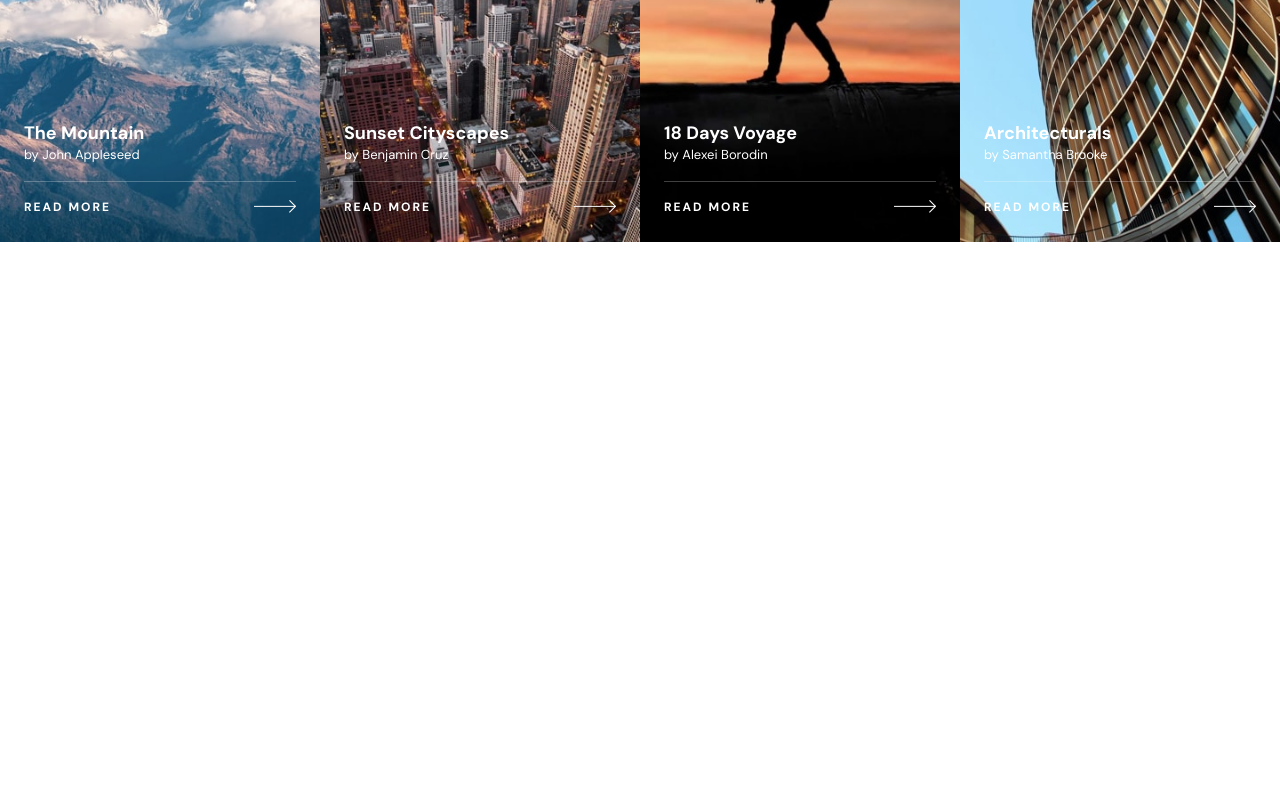
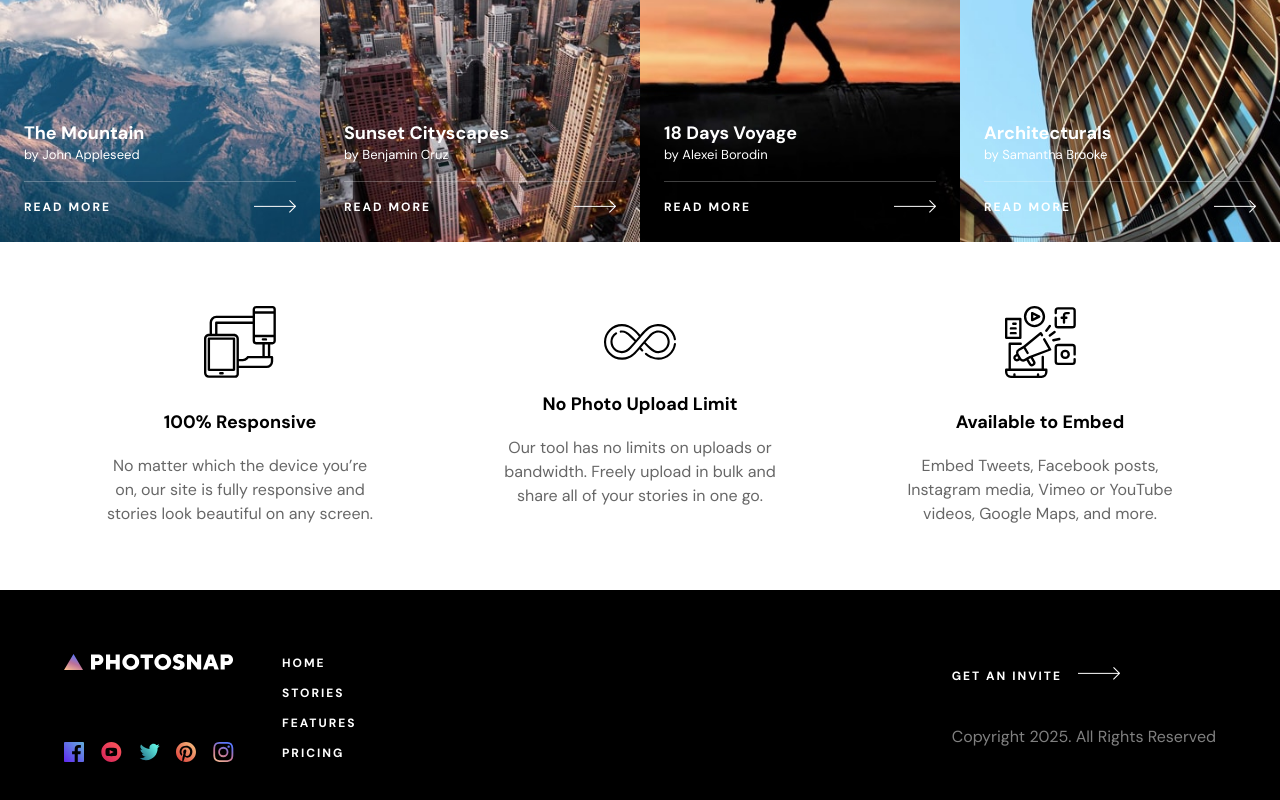
Before and after one commit to EshrakRahman/Photosnap-multi-page-website, a React (Vite) app: page /stories in a window 1280 px wide. Shown: the part 1741-2541 px from the top of the page. Before the commit the page ends 1983 px from the top, so only its background shows below. Built offline with nearby package versions, Linux system fonts and the light colour scheme.

Commit message:
home page done

```diff
--- a/package.json
+++ b/package.json
@@ -24,6 +24,7 @@
     "eslint-plugin-react-hooks": "^7.0.1",
     "eslint-plugin-react-refresh": "^0.4.24",
     "globals": "^16.5.0",
-    "vite": "^7.2.4"
+    "vite": "^7.2.4",
+    "vite-plugin-svgr": "^4.5.0"
   }
 }
--- a/src/assets/index.js
+++ b/src/assets/index.js
@@ -1,7 +1,5 @@
-import Logo from "./shared/desktop/logo.svg";
-
-export { Logo };
-
+export { default as Logo } from "./shared/desktop/logo.svg";
+export { default as whiteLogo } from "./white-logo.svg";
 export { default as MenuIcon } from "./shared/mobile/menu.svg";
 export { default as CloseMenuIcon } from "./shared/mobile/close.svg";
 export { default as ButtonIcon } from "./shared/desktop/arrow.svg";
@@ -36,3 +34,15 @@ export { default as voyageDesktop } from "./stories/desktop/18-days-voyage.jpg";
 
 export { default as architecturalMobiel } from "./stories/mobile/architecturals.jpg";
 export { default as architecturalDekstop } from "./stories/desktop/architecturals.jpg";
+
+// feature card icons
+export { default as responsiveIcon } from "./features/desktop/responsive.svg";
+export { default as uploadIcon } from "./features/desktop/no-limit.svg";
+export { default as embedIcon } from "./features/desktop/embed.svg";
+
+// footer
+export { default as fbIcon } from "./shared/desktop/facebook.svg";
+export { default as ytIcon } from "./shared/desktop/youtube.svg";
+export { default as twitterIcon } from "./shared/desktop/twitter.svg";
+export { default as pintrestIcon } from "./shared/desktop/pinterest.svg";
+export { default as instaIcon } from "./shared/desktop/instagram.svg";
--- /dev/null
+++ b/src/components/layouts/footer/Footer.jsx
@@ -0,0 +1,66 @@
+import {
+  fbIcon,
+  instaIcon,
+  pintrestIcon,
+  twitterIcon,
+  whiteLogo,
+  ytIcon,
+} from "@/assets";
+import { ButtonWithoutFill } from "@/components/shared";
+
+export default function Footer() {
+  return (
+    <>
+      <footer className="bg-black md:px-12 gap-10 md:py-16 py-12 px-8 lg:px-16 flex-col md:flex-row flex md:justify-between md:items-center">
+        <div className="section-one flex flex-col md:flex-row gap-12 ">
+          <div className="left flex flex-col gap-10 justify-between">
+            <div className="logo">
+              <img src={whiteLogo} alt="Photo snap logo" />
+            </div>
+            <div className="icons flex gap-4 items-center justify-between">
+              <div className="">
+                <img src={fbIcon} alt="Facebook" />
+              </div>
+              <div className="">
+                <img src={ytIcon} alt="Youtube" />
+              </div>
+              <div className="">
+                <img src={twitterIcon} alt="Twitter" />
+              </div>
+              <div className="">
+                <img src={pintrestIcon} alt="Pinterest" />
+              </div>
+              <div className="">
+                <img src={instaIcon} alt="Insta" />
+              </div>
+            </div>
+          </div>
+          <div className="right">
+            <nav className="flex md:flex-col gap-3">
+              <a className=" nav-text-footer" href="">
+                Home
+              </a>
+              <a className=" nav-text-footer" href="">
+                Stories
+              </a>
+              <a className=" nav-text-footer" href="">
+                Features
+              </a>
+              <a className=" nav-text-footer" href="">
+                Pricing
+              </a>
+            </nav>
+          </div>
+        </div>
+        <div className="section-two flex flex-col md:gap-10 gap-6 justify-between">
+          <div className="cta">
+            <ButtonWithoutFill icon="white" title="get an invite" />
+          </div>
+          <p className="font-dm font-normal text-base text-white/50">
+            Copyright {new Date().getFullYear()}. All Rights Reserved
+          </p>
+        </div>
+      </footer>
+    </>
+  );
+}
--- a/src/components/layouts/index.js
+++ b/src/components/layouts/index.js
@@ -1,2 +1,3 @@
 export { default as Header } from "./home/Header";
 export { default as TwoCardsSection } from "./home/TwoCardsSection";
+export { default as Footer } from "./footer/Footer";
--- /dev/null
+++ b/src/components/shared/FeatureCard.jsx
@@ -0,0 +1,21 @@
+import { responsiveIcon } from "@/assets";
+
+export default function FeatureCard({ title, description, icon }) {
+  return (
+    <>
+      <div className="flex flex-col justify-center gap-8 items-center">
+        <div className="icon">
+          <img src={icon} alt={title} />
+        </div>
+        <div className="desc flex flex-col justify-center gap-5 items-center">
+          <p className="font-dm font-bold text-[18px] leading-6 text-black">
+            {title}
+          </p>
+          <p className="font-dm text-base font-normal leading-6 text-center text-balance text-black/60">
+            {description}
+          </p>
+        </div>
+      </div>
+    </>
+  );
+}
--- /dev/null
+++ b/src/components/shared/FeatureCardContainer.jsx
@@ -0,0 +1,27 @@
+import { embedIcon, responsiveIcon, uploadIcon } from "@/assets";
+import { FeatureCard } from ".";
+
+export default function FeatureCardContainer() {
+  return (
+    <>
+      <section className="px-4 py-16 lg:px-16 grid grid-cols-1 gap-12 lg:grid-cols-3">
+        <FeatureCard
+          icon={responsiveIcon}
+          title="100% Responsive"
+          description="No matter which the device you’re on, our site is fully responsive
+            and stories look beautiful on any screen."
+        />
+        <FeatureCard
+          icon={uploadIcon}
+          title="No Photo Upload Limit"
+          description="Our tool has no limits on uploads or bandwidth. Freely upload in bulk and share all of your stories in one go."
+        />
+        <FeatureCard
+          icon={embedIcon}
+          title="Available to Embed"
+          description="Embed Tweets, Facebook posts, Instagram media, Vimeo or YouTube videos, Google Maps, and more. "
+        />
+      </section>
+    </>
+  );
+}
--- a/src/components/shared/index.js
+++ b/src/components/shared/index.js
@@ -3,3 +3,5 @@ export { default as ButtonWithoutFill } from "./ButtonWithoutFill";
 export { default as ResponsiveImages } from "./ResponsiveImages";
 export { default as PhotoCard } from "./PhotoCard";
 export { default as PhotoCardContainer } from "./PhotoCardContainer";
+export { default as FeatureCard } from "./FeatureCard";
+export { default as FeatureCardContainer } from "./FeatureCardContainer";
--- a/src/index.css
+++ b/src/index.css
@@ -115,4 +115,7 @@
   .nav-text {
     @apply font-dm tracking-[2px] font-bold text-[12px] uppercase transition-all duration-200 text-black hover:opacity-30 hover:cursor-pointer;
   }
+  .nav-text-footer {
+    @apply font-dm tracking-[2px] font-bold text-[12px] uppercase transition-all duration-200 text-white hover:opacity-30 hover:cursor-pointer;
+  }
 }
--- a/src/pages/Home.jsx
+++ b/src/pages/Home.jsx
@@ -1,4 +1,4 @@
-import { Header, TwoCardsSection } from "@/components/layouts";
+import { Footer, Header, TwoCardsSection } from "@/components/layouts";
 import { DesktopNav, MobileNav } from "../components/layouts/nav";
 
 import {
@@ -9,7 +9,7 @@ import {
   DesingedEveryoneMobile,
   DesingedEveryoneTablet,
 } from "@/assets";
-import { PhotoCard, PhotoCardContainer } from "@/components/shared";
+import { FeatureCardContainer, PhotoCardContainer } from "@/components/shared";
 
 export default function Home() {
   return (
@@ -36,6 +36,8 @@ export default function Home() {
       />
 
       <PhotoCardContainer />
+      <FeatureCardContainer />
+      <Footer />
     </div>
   );
 }
--- a/vite.config.js
+++ b/vite.config.js
@@ -2,10 +2,11 @@ import { defineConfig } from "vite";
 import react from "@vitejs/plugin-react";
 import tailwindcss from "@tailwindcss/vite";
 import path from "path";
+import svgr from "vite-plugin-svgr";
 
 // https://vite.dev/config/
 export default defineConfig({
-  plugins: [react(), tailwindcss()],
+  plugins: [react(), svgr(), tailwindcss()],
   resolve: {
     alias: {
       "@": path.resolve(__dirname, "./src"),
```
Also changed, not shown: src/assets/white-logo.svg (added), 1 other file (tests, documents, lock files or other folders).
